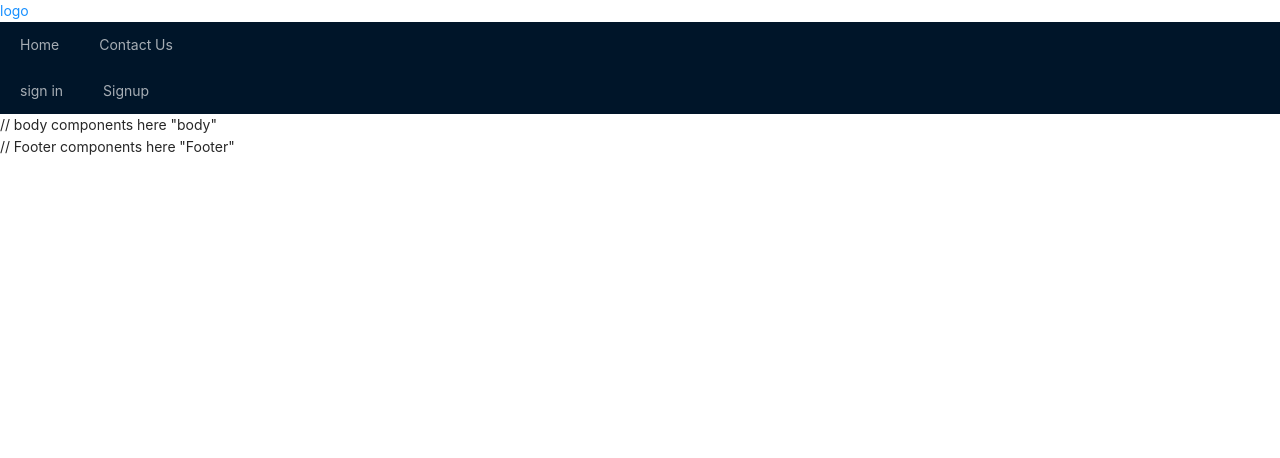
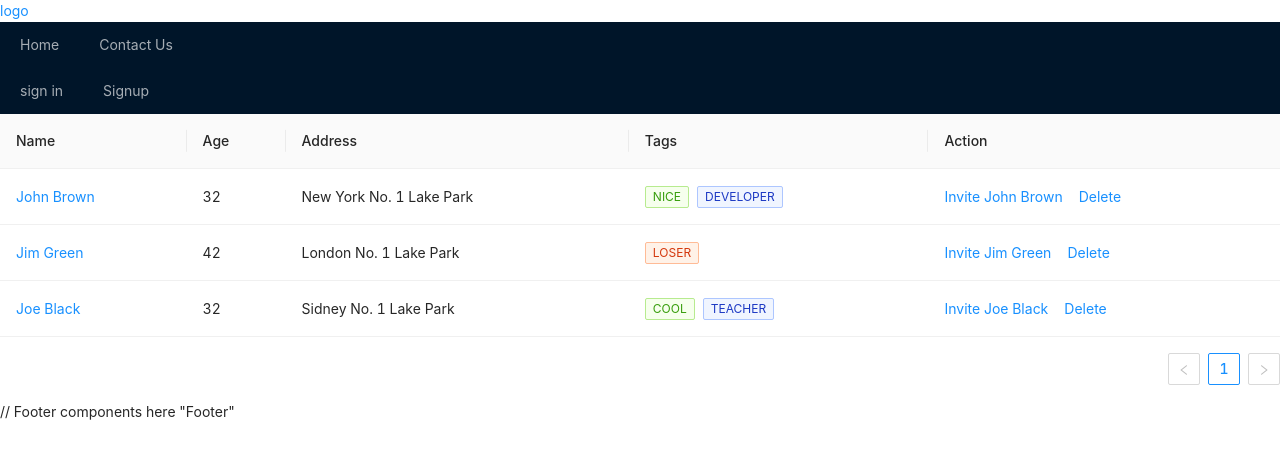
Before and after one commit to Vashistgv/Covid-19-tracker, a React (Create React App) app in the folder covid-track/: page / in a window 1280 px wide. Shown: the top 458 px of the page. Built offline with nearby package versions, Linux system fonts and the light colour scheme.

Commit message:
table added

```diff
--- a/covid-track/src/Body.js
+++ b/covid-track/src/Body.js
@@ -1,11 +1,10 @@
 import React from 'react';
-
+import CovidTable from './component/Table/Table'
  const Body = () => {
 
     return(
         <div>
-            // body components here
-            "body"
+           <CovidTable />
             </div>
     )
 }
--- a/covid-track/src/component/Table/Table.js
+++ b/covid-track/src/component/Table/Table.js
@@ -1,2 +1,85 @@
-import React from 'react';
-import {Table} from 'antd'
+
+import React from 'react'
+import { Table, Tag, Space } from 'antd';
+
+const columns = [
+  {
+    title: 'Name',
+    dataIndex: 'name',
+    key: 'name',
+    render: text => <a>{text}</a>,
+  },
+  {
+    title: 'Age',
+    dataIndex: 'age',
+    key: 'age',
+  },
+  {
+    title: 'Address',
+    dataIndex: 'address',
+    key: 'address',
+  },
+  {
+    title: 'Tags',
+    key: 'tags',
+    dataIndex: 'tags',
+    render: tags => (
+      <>
+        {tags.map(tag => {
+          let color = tag.length > 5 ? 'geekblue' : 'green';
+          if (tag === 'loser') {
+            color = 'volcano';
+          }
+          return (
+            <Tag color={color} key={tag}>
+              {tag.toUpperCase()}
+            </Tag>
+          );
+        })}
+      </>
+    ),
+  },
+  {
+    title: 'Action',
+    key: 'action',
+    render: (text, record) => (
+      <Space size="middle">
+        <a>Invite {record.name}</a>
+        <a>Delete</a>
+      </Space>
+    ),
+  },
+];
+
+const data = [
+  {
+    key: '1',
+    name: 'John Brown',
+    age: 32,
+    address: 'New York No. 1 Lake Park',
+    tags: ['nice', 'developer'],
+  },
+  {
+    key: '2',
+    name: 'Jim Green',
+    age: 42,
+    address: 'London No. 1 Lake Park',
+    tags: ['loser'],
+  },
+  {
+    key: '3',
+    name: 'Joe Black',
+    age: 32,
+    address: 'Sidney No. 1 Lake Park',
+    tags: ['cool', 'teacher'],
+  },
+];
+
+const CovidTable = () => {
+    return(
+<Table columns={columns} dataSource={data} />
+
+    )
+}
+
+export default CovidTable ;
```
